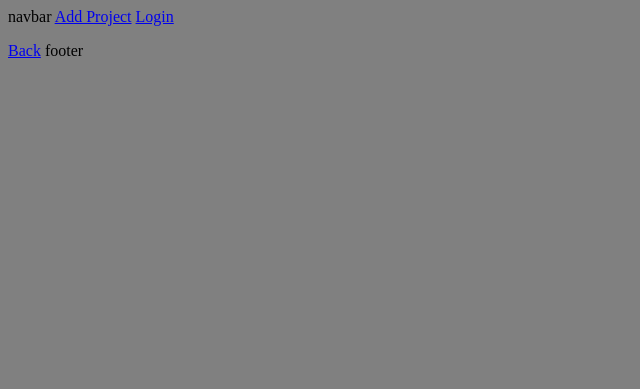
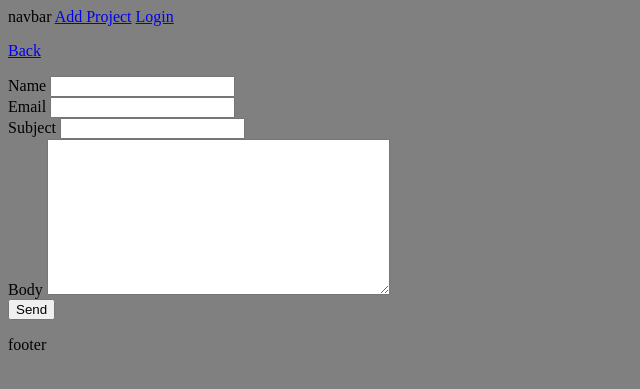
Before and after one commit to BatiSileshi/FindMe, a Django app: page /create-message/30f38c68-372f-4754-9fd7-6082bf94e399/ in a window 1280 px wide. Shown: the top 389 px of the page, without its empty margins (0-640 px from the left). Run offline with Django 4.2, Linux system fonts and the light colour scheme; data comes from the database, SQL or seed files in the repository; both versions use the stored data as it was after the commit.

Commit message:
some changes made

```diff
--- a/FindME/settings.py
+++ b/FindME/settings.py
@@ -115,6 +115,11 @@ USE_I18N = True
 USE_TZ = True
 
 
+# Sending mail
+
+
+
+
 # Static files (CSS, JavaScript, Images)
 # https://docs.djangoproject.com/en/4.1/howto/static-files/
 
--- a/users/templates/users/message.html
+++ b/users/templates/users/message.html
@@ -5,5 +5,6 @@
 <h3>Message detail</h4>
   <p>Subject: {{message.subject}}</p>
   <p>Body: {{message.body|linebreaksbr}}</p>
+  <p>By: {{message.name}}</p>
   <p>Date: {{message.created_at}}</p>
 {% endblock content%}
--- a/users/templates/users/message_form.html
+++ b/users/templates/users/message_form.html
@@ -4,4 +4,30 @@
 
 <p><a href="{% url 'user-profile' recipient.id %}">Back</a>
 
+ <form action="" method="POST">
+  {% csrf_token %}
+  {% if request.user.is_authenticated == False %}
+  <div>
+    <label for="">{{form.name.label}}</label>
+    {{form.name}}
+  </div>
+  <div>
+    <label for="">{{form.email.label}}</label>
+    {{form.email}}
+  </div>
+  {% endif %}
+  <div>
+    <label for="">{{form.subject.label}}</label>
+    {{form.subject}}
+  </div>
+  <div>
+    <label for="">{{form.body.label}}</label>
+    {{form.body}}
+  </div>
+  <!-- {{form.as_p}} -->
+    <input type="submit" value="Send">
+ </form>
+
+
+
 {% endblock content%}
--- a/users/views.py
+++ b/users/views.py
@@ -10,13 +10,14 @@ from .models import Profile, Message
 
 def profiles(request):
     profiles = Profile.objects.all()
+
     context={'profiles':profiles}
     return render(request, 'users/profiles.html', context)
 
 def userProfile(request, pk):
     profile = Profile.objects.get(id=pk)
-
-    context={'profile':profile}
+    projects = profile.project_set.all()
+    context={'profile':profile, 'projects':projects}
     return render(request, 'users/user_profile.html', context)
 
 def loginUser(request):
```
Also changed, not shown: users/templates/users/user_profile.html (+12 -1 lines), db.sqlite3, projects/templates/projects/single_project.html (line endings or trailing spaces), users/models.py (line endings or trailing spaces).
